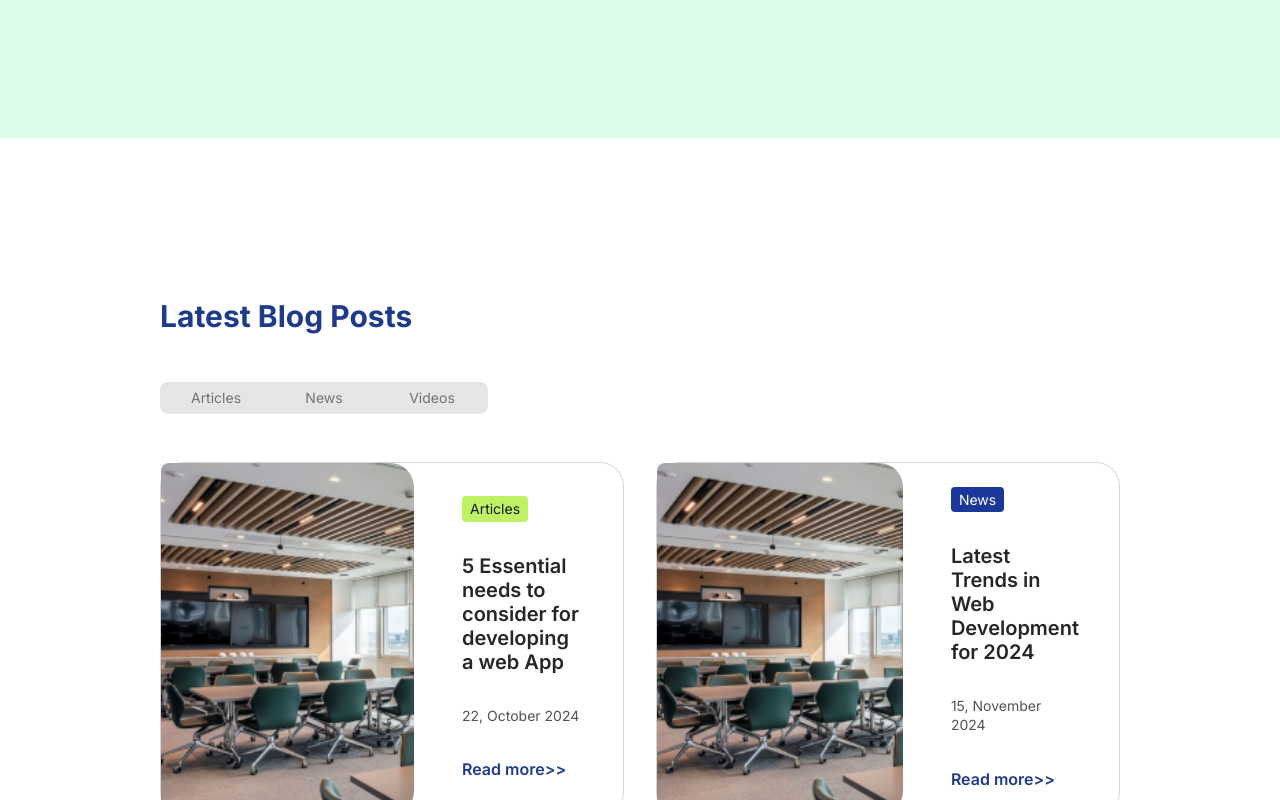
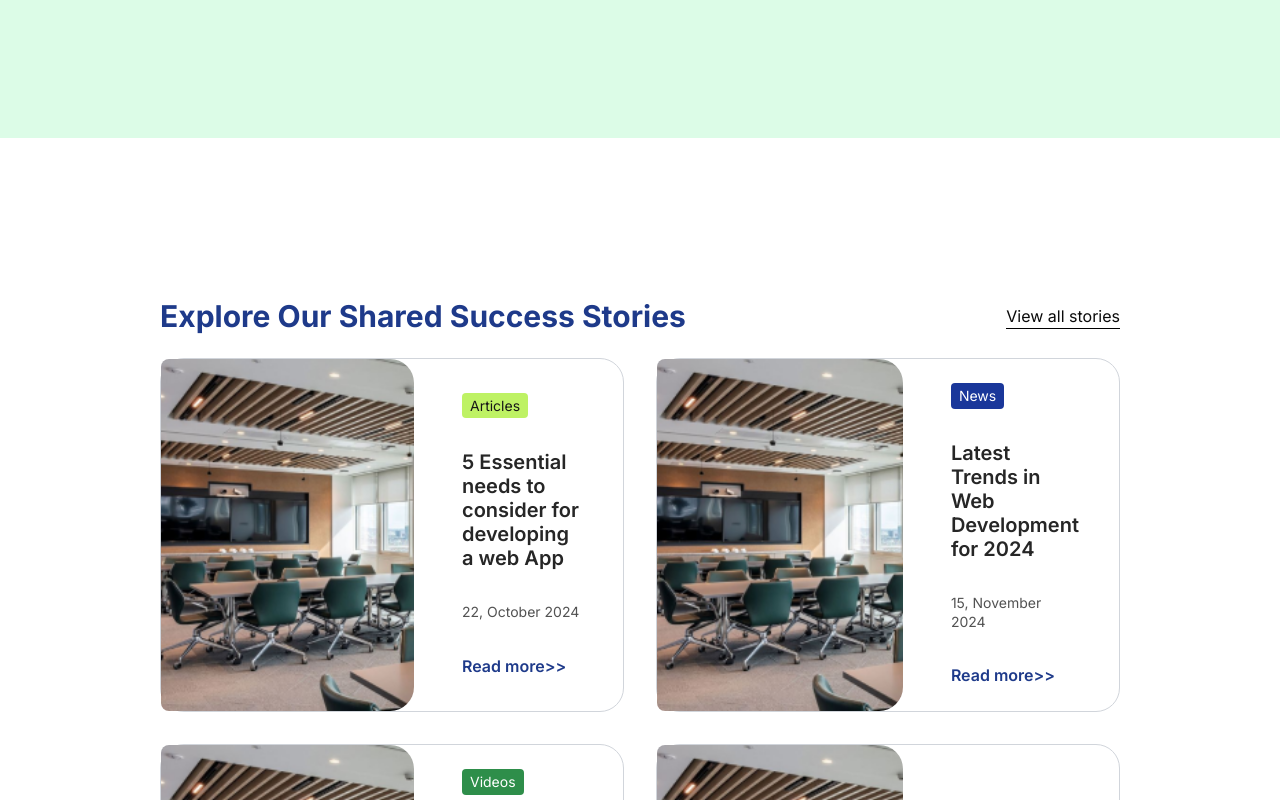
Before and after one commit to Edema-wxd/ican-frontend, a Next.js app: page / in a window 1280 px wide. Shown: the part 2200-3000 px from the top of the page. Built offline with nearby package versions, Linux system fonts and the light colour scheme; a web font is replaced by a local one.

Commit message:
Final update  to home page

```diff
--- a/src/app/page.tsx
+++ b/src/app/page.tsx
@@ -1,13 +1,11 @@
-// import Image from "next/image";
+"use client";
+
 import Heroimg from "../components/Heroimg";
 import Cta from "../components/Cta";
-// import Metrics from "../components/Metrics";
-
+import Stories from "../components/Stories";
 import Gallery from "../components/Gallery";
 import Adverts from "../components/Adverts";
 import Speech from "../components/Speech";
-// import Infocard from "@/components/genui/Infocard";
-import BlogList from "@/components/BlogListSection";
 
 export default function Home() {
   return (
@@ -31,16 +29,8 @@ export default function Home() {
         </Heroimg>
         <Speech />
         <Gallery />
-        <BlogList />
+        <Stories />
         <Adverts />
-
-        {/*
-        <Metrics />
-        <Infocard
-          title={"Our District Activity"}
-          subtitle={"ICAN SURULERE DISTRICT"}
-        /> */}
-
         <Cta />
       </main>
     </div>
--- a/src/components/Adverts.jsx
+++ b/src/components/Adverts.jsx
@@ -10,7 +10,7 @@ function Adverts() {
         </h2>
         <div className="flex flex-col sm:flex-row  justify-between items-center">
           <div className="p-6 flex flex-col gap-4 max-w-96">
-            <h5 className="text-white text-xl font-semibold font-sans">
+            <h5 className="text-white text-center sm:text-left text-xl font-semibold font-sans">
               Streamline Your Work with Cutting-Edge Tools!
             </h5>
             <p className="text-neutral-50 hidden sm:block text-base font-normal font-sans">
--- /dev/null
+++ b/src/components/Stories.jsx
@@ -0,0 +1,42 @@
+"use client";
+
+import React from "react";
+import BlogCard from "@/components/BlogCard";
+import Link from "next/link";
+import { useRouter } from "next/navigation";
+import { blogPosts } from "@/lib/data";
+
+function Stories() {
+  const router = useRouter();
+  var raw = blogPosts.slice(0, 4);
+
+  return (
+    <div className="p-4 sm:p-20 lg:p-40 bg-white flex flex-col  gap-6 justify-between items-center w-full h-fit">
+      <div className=" flex flex-col sm:flex-row justify-between items-start sm:items-center w-full  ">
+        <h1 className="sm:text-3xl text-2xl font-bold text-blue-900">
+          Explore Our Shared Success Stories
+        </h1>
+        <Link
+          className=" border-b border-solid text-base whitespace-nowrap w-fit border-black "
+          href={"/blog"}
+        >
+          View all stories
+        </Link>
+      </div>
+      <section
+        className="grid grid-cols-1 lg:grid-cols-2 gap-8"
+        aria-label="Blog posts"
+      >
+        {raw.map((post) => (
+          <BlogCard
+            key={post.id}
+            post={post}
+            onReadMore={() => handleReadMore(router, post.id)}
+          />
+        ))}
+      </section>
+    </div>
+  );
+}
+
+export default Stories;
```
